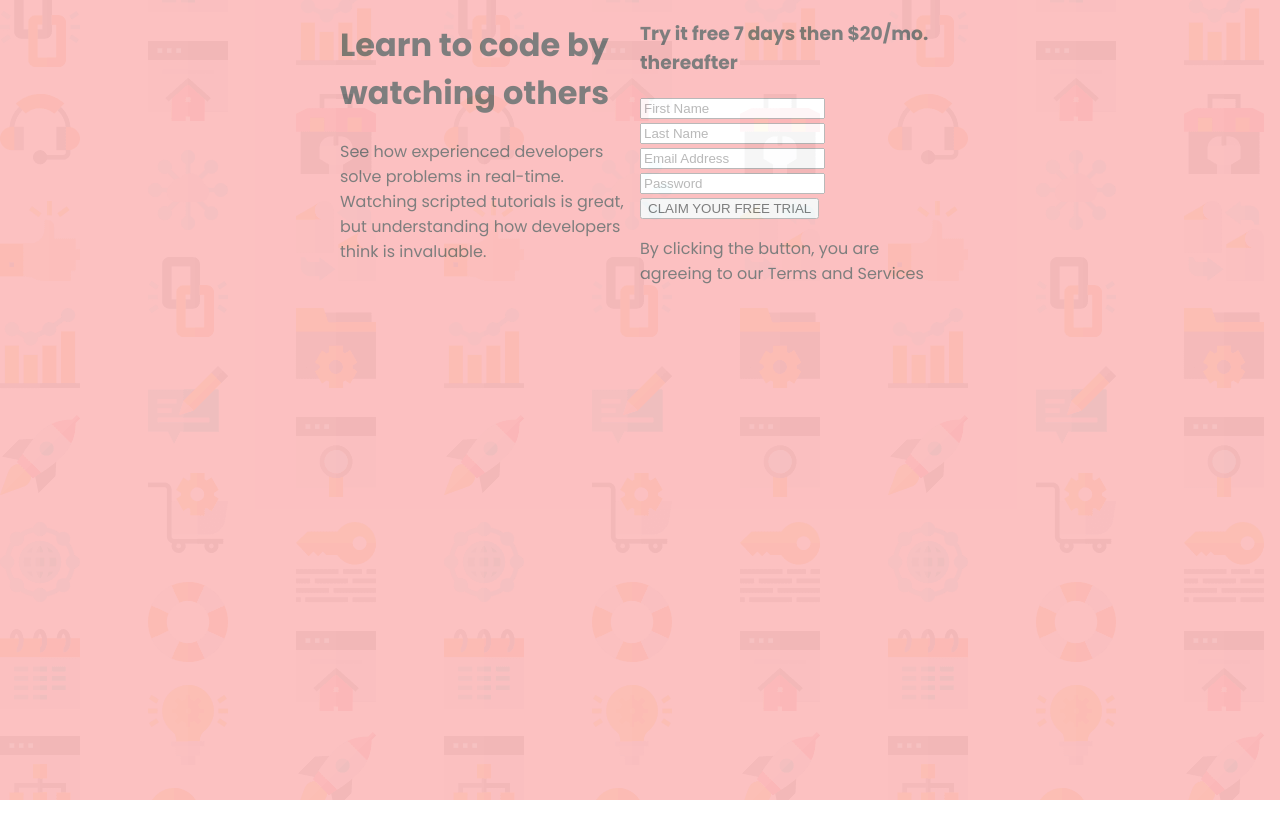
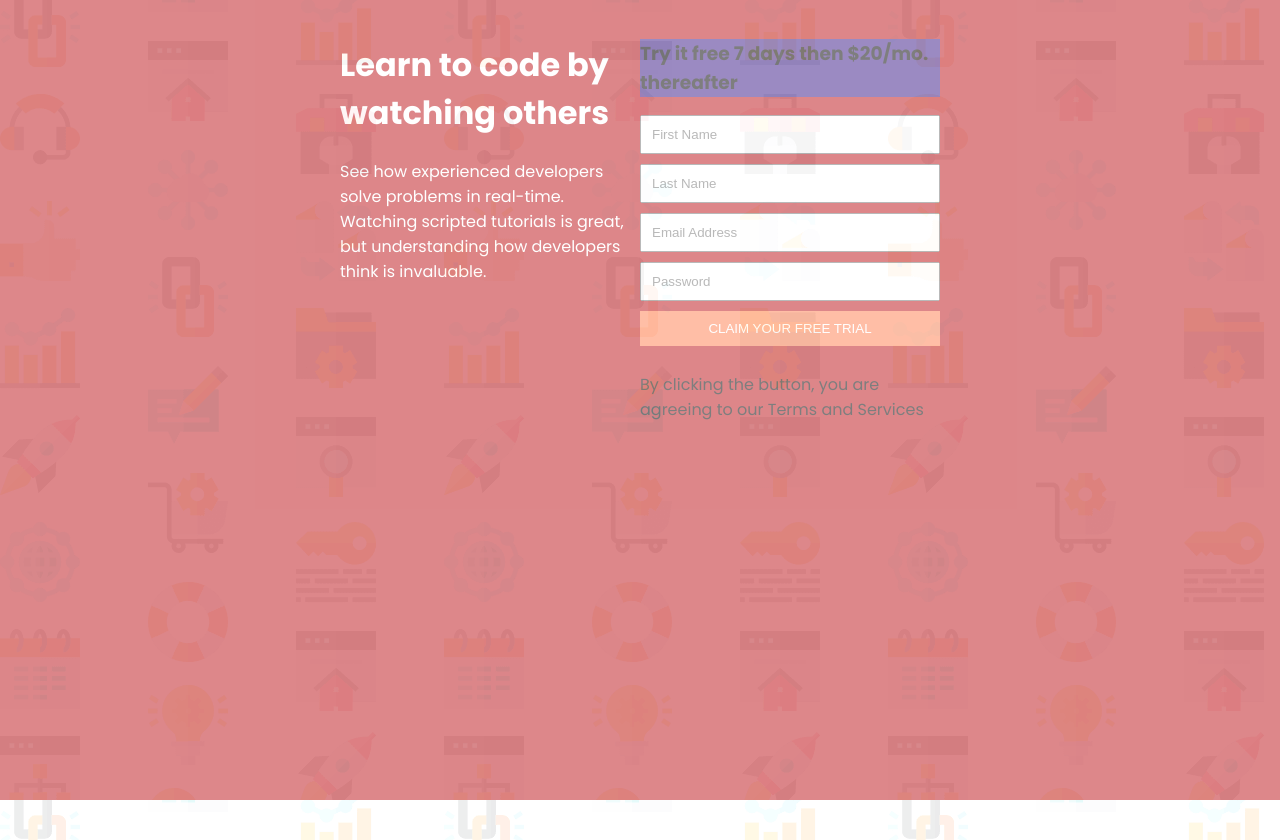
Before and after one commit to BuhleMtshali/form-validation, a plain HTML site: page index.html in a window 1280 px wide. Before the commit the page ends 800 px from the top, so only its background shows below. Drawn offline with Linux system fonts and the light colour scheme.

Commit message:
updated the index file

```diff
--- a/index.html
+++ b/index.html
@@ -35,7 +35,7 @@
             <input type="text" placeholder="Last Name" />
             <input type="email" placeholder="Email Address" />
             <input type="password" placeholder="Password" />
-            <input type="submit" value="CLAIM YOUR FREE TRIAL" />
+            <input type="submit" value="CLAIM YOUR FREE TRIAL" id="submit" />
           </form>
           <p class="bottom-text">
             By clicking the button, you are agreeing to our
--- a/style.css
+++ b/style.css
@@ -8,14 +8,42 @@ body {
   top: 0;
   left: 0;
   width: 100%;
-  height: 100%;
-  background-color: #fa8384;
+  background-color: #bc1016;
   opacity: 0.5;
   margin: 0 auto;
+  height: 100%;
 }
 .inner-container {
   margin: 0 auto;
-  width: 600px;
+  max-width: 600px;
   display: grid;
   grid-template-columns: repeat(auto-fit, minmax(300px, 1fr));
+  padding: 20px;
+  height: 100vh;
 }
+h1 {
+  color: white;
+}
+.text {
+  color: white;
+}
+.blue-bg {
+  background-color: #261a99dc;
+  width: 100%;
+}
+form input[type="text"],
+form input[type="email"],
+form input[type="password"],
+form input[type="submit"] {
+  width: 100%;
+  padding: 10px;
+  margin-bottom: 10px;
+  box-sizing: border-box;
+}
+
+form input[type="submit"] {
+  background-color: #ff7f50;
+  color: white;
+  border: none;
+  cursor: pointer;
+}
```
